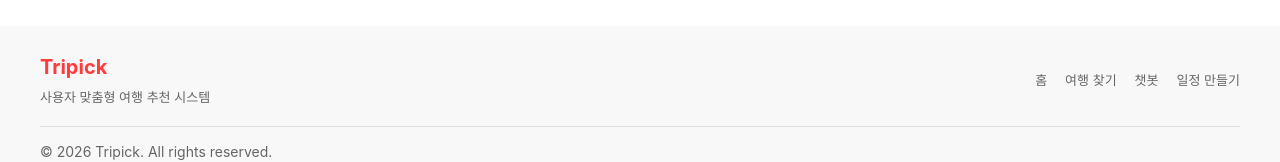
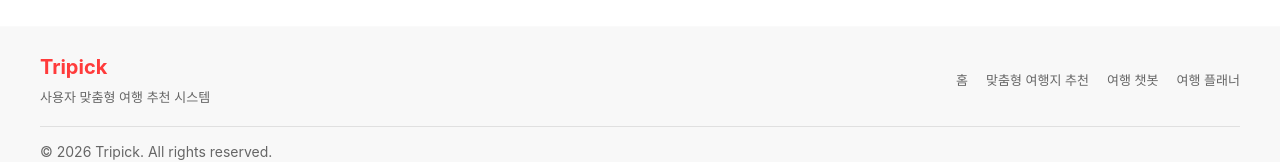
Before and after one commit to SKNETWORKS-FAMILY-AICAMP/SKN25-4th-5Team, a React (Vite) app in the folder frontend/: page / in a window 1280 px wide. Shown: the part 984-1146 px from the top of the page. Built offline with nearby package versions, Linux system fonts and the light colour scheme; no server answers.

Commit message:
footer 수정

```diff
--- a/frontend/src/components/layout/Footer.jsx
+++ b/frontend/src/components/layout/Footer.jsx
@@ -12,9 +12,9 @@ export default function Footer() {
 
           <nav className="footer-links" aria-label="푸터 메뉴">
             <a href="/">홈</a>
-            <a href="/search">여행 찾기</a>
-            <a href="/chat">챗봇</a>
-            <a href="/schedule">일정 만들기</a>
+            <a href="/search">맞춤형 여행지 추천</a>
+            <a href="/chat">여행 챗봇</a>
+            <a href="/schedule">여행 플래너</a>
           </nav>
         </div>
 
```
